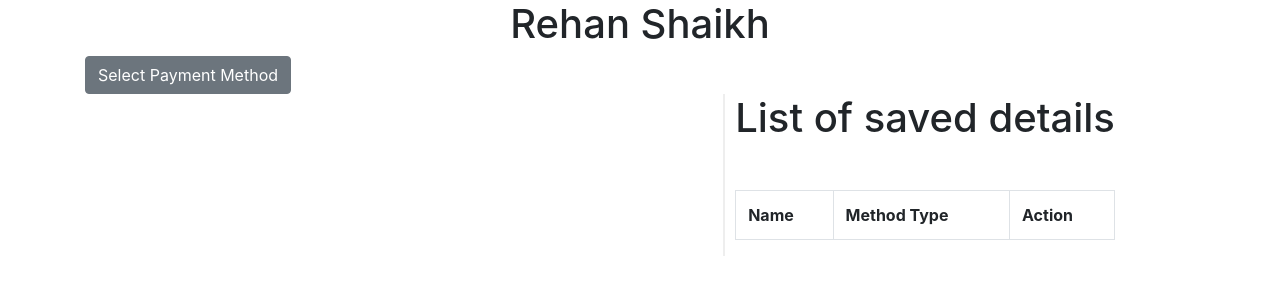
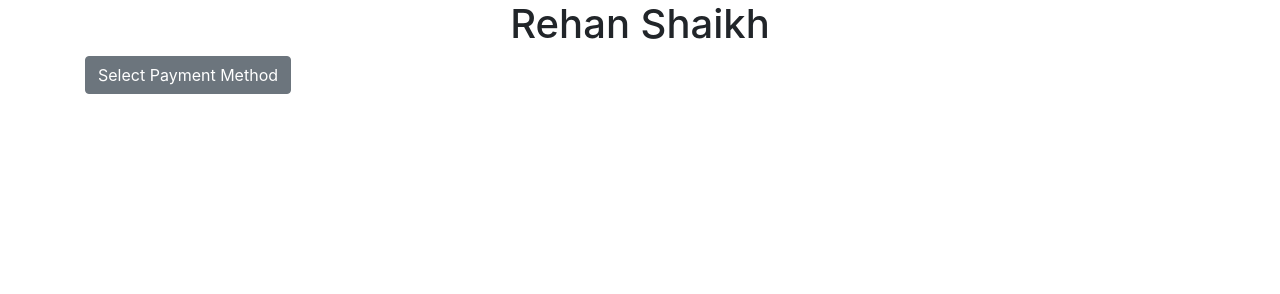
Before and after one commit to Rehanshsaikh/Payment-form, a plain HTML site: page index.html in a window 1280 px wide. Drawn offline with nearby package versions, Linux system fonts and the light colour scheme.

Commit message:
Update index.html

```diff
--- a/index.html
+++ b/index.html
@@ -224,7 +224,7 @@
                 </div>
             </div>
             <div id="col-6">
-                <div style="overflow-x: auto;"  id="list" >
+                <div style="overflow-x: auto; display:none"  id="list" >
                     <h1>List of saved details <span id="card-error"></span></h1>
                     <br>
                     <table id="table" class="table table-bordered mt-3">
```
